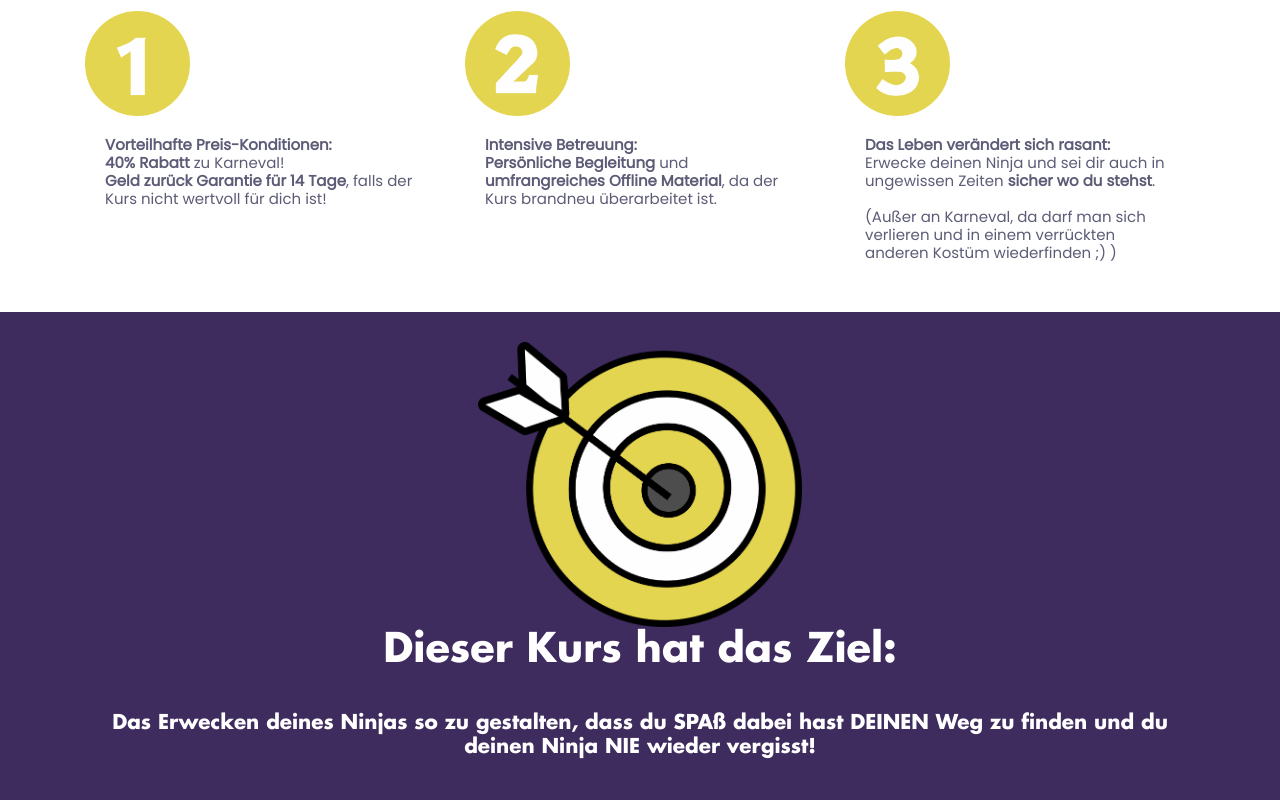
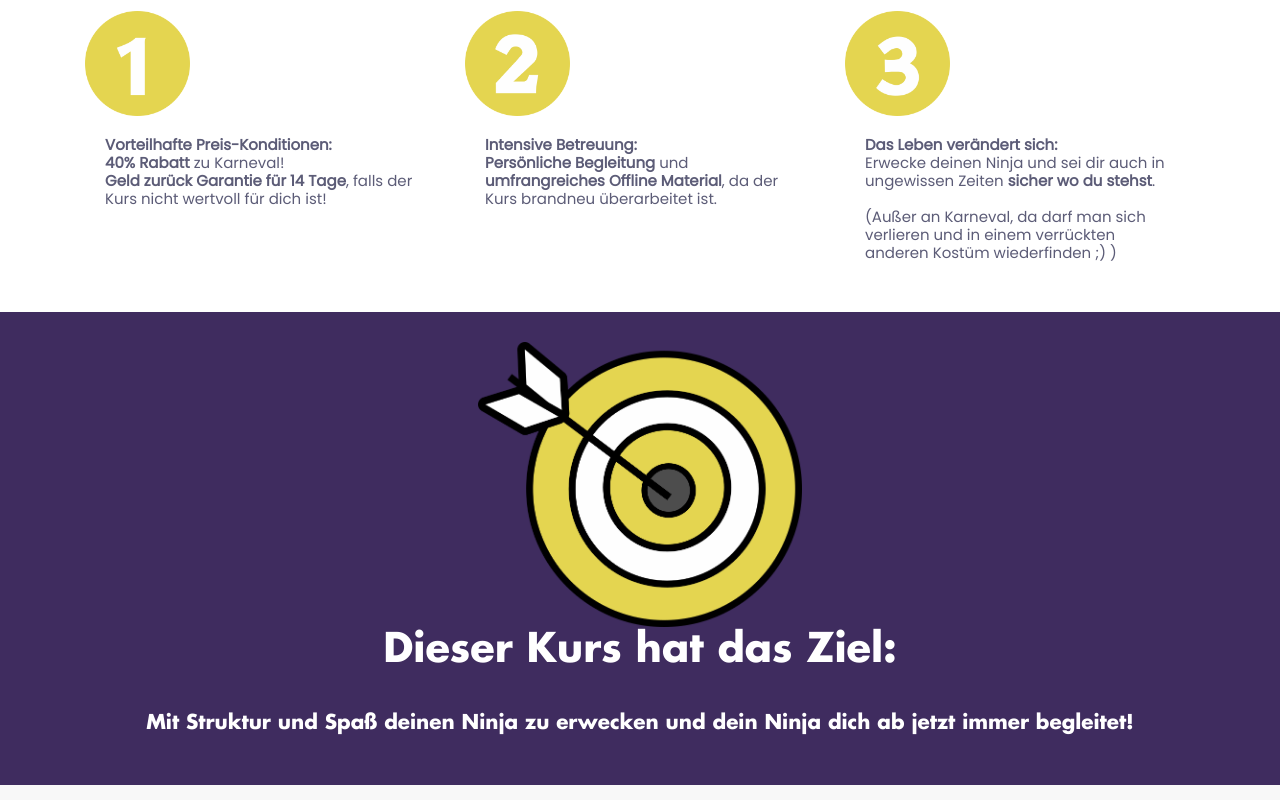
Before and after one commit to AdrianeNiepel/erwecke-den-ninja-in-dir-web, a plain HTML site: page src/index.html in a window 1280 px wide. Shown: the part 1760-2560 px from the top of the page. Drawn offline with Linux system fonts and the light colour scheme.

Commit message:
Ziel textanpassung

```diff
--- a/src/index.html
+++ b/src/index.html
@@ -299,7 +299,7 @@
             <div class="card-body">
             <b>Intensive Betreuung:</b> </br>
             <b>Persönliche Begleitung</b> und <b>umfrangreiches Offline Material</b>, da der Kurs brandneu überarbeitet ist.</br>
-            </br></br>
+
             </div>
           </div>
         </div>
@@ -311,7 +311,7 @@
               <img class="card-img-top rounded-0 w-30" src="images/erwecke/drei_bobble_y.png" alt="Kundenstimmen">
             </div>
             <div class="card-body">
-              <b>Das Leben verändert sich rasant:</b></br>
+              <b>Das Leben verändert sich:</b></br>
 
                 Erwecke deinen Ninja und sei dir auch in ungewissen Zeiten <b>sicher wo du stehst</b>.</br></br>
                 (Außer an Karneval, da darf man sich verlieren und in einem verrückten anderen Kostüm wiederfinden ;) )
@@ -335,8 +335,7 @@
             <img src="images/erwecke/goal_y2.png" class="img-fluid w-30" alt="Balance im Leben Online Kurs">
           </div>
           <h2 class="text-white font-secondary mb-0">Dieser Kurs hat das Ziel:</h2></br></br>
-          <h4 class="section-title text-white">Das Erwecken deines Ninjas so zu gestalten, dass du SPAß dabei hast
-            DEINEN Weg zu finden und du deinen Ninja NIE wieder vergisst!</h4>
+          <h4 class="section-title text-white">Mit Struktur und Spaß deinen Ninja zu erwecken und dein Ninja dich ab jetzt immer begleitet! </h4>
           <!-- <a href="about.html" class="btn btn-secondary">Exklusiv hier lesen!</a> -->
         </div>
       </div>
```
